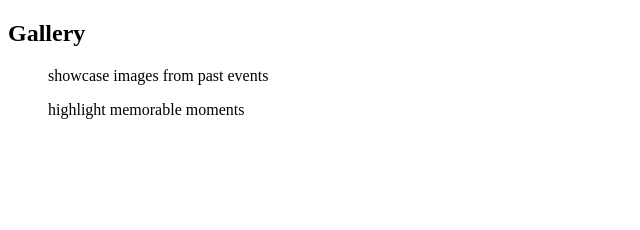
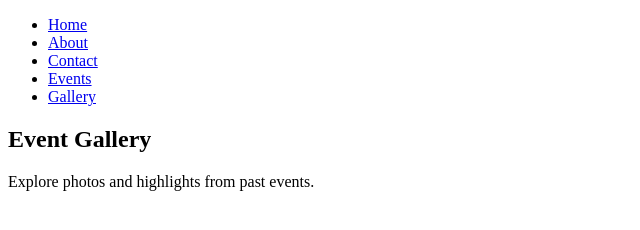
Before and after one commit to Faseeh-Qureshi/Docker-Demo, a website: page src/pages/gallery.html in a window 1280 px wide. Shown: the whole page, without its empty margins (0-640 px from the left). Drawn offline with Linux system fonts and the light colour scheme.

Commit message:
Updated gallery page

```diff
--- a/src/pages/gallery.html
+++ b/src/pages/gallery.html
@@ -1,13 +1,27 @@
 <!DOCTYPE html>
 <html lang="en">
 <head>
-    <meta charset="UTF-8">
-    <meta name="viewport" content="width=device-width, initial-scale=1.0">
+    <meta charset="UTF-8" />
+    <meta name="viewport" content="width=device-width, initial-scale=1.0" />
     <title>Gallery</title>
+    <link rel="stylesheet" href="styles/gallery-style.css" />
 </head>
 <body>
-    <h2>Gallery</h2>
-    <ul>showcase images from past events</ul>
-    <ul>highlight memorable moments</ul>
+
+    <nav>
+        <ul>
+            <li><a href="./index.html">Home</a></li>
+            <li><a href="./about.html">About</a></li>
+            <li><a href="./contact.html">Contact</a></li>
+            <li><a href="./events.html">Events</a></li>
+            <li><a href="./gallery.html" class="active">Gallery</a></li>
+        </ul>
+    </nav>
+
+    <section class="section">
+        <h1>Event Gallery</h1>
+        <p>Explore photos and highlights from past events.</p>
+    </section>
+
 </body>
 </html>
```
